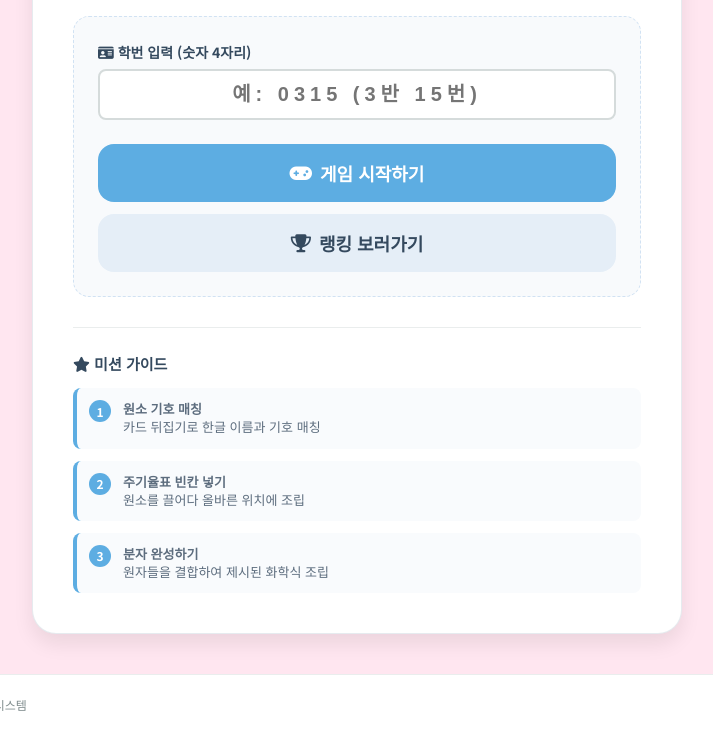
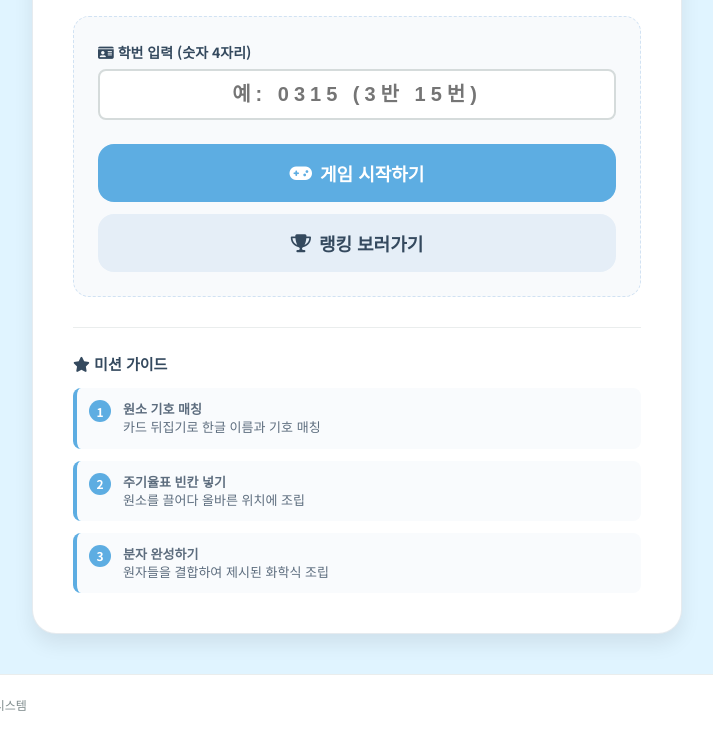
Before and after one commit to sumin-t/atom-quiz-, a plain HTML site: page index.html in a window 1280 px wide. Shown: the part 272-1006 px from the top of the page, without its empty margins (283-996 px from the left). Drawn offline with Linux system fonts and the light colour scheme.

Commit message:
배경색을 연한 하늘색으로 변경

```diff
--- a/style.css
+++ b/style.css
@@ -4,7 +4,7 @@
 
    :root {
     /* Color Palette */
-    --bg-primary: #ffe6f0; /* Light pink background */
+    --bg-primary: #e0f4ff; /* Light sky blue background */
     --bg-card: #ffffff;
     --text-main: #2c3e50;
     --text-muted: #7f8c8d;
```
